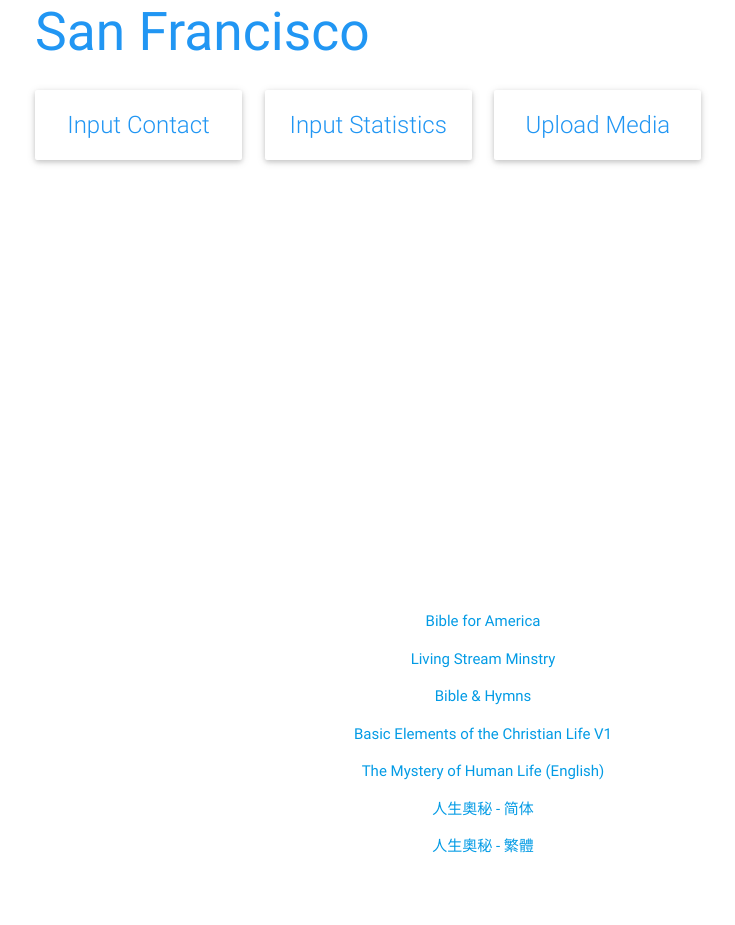
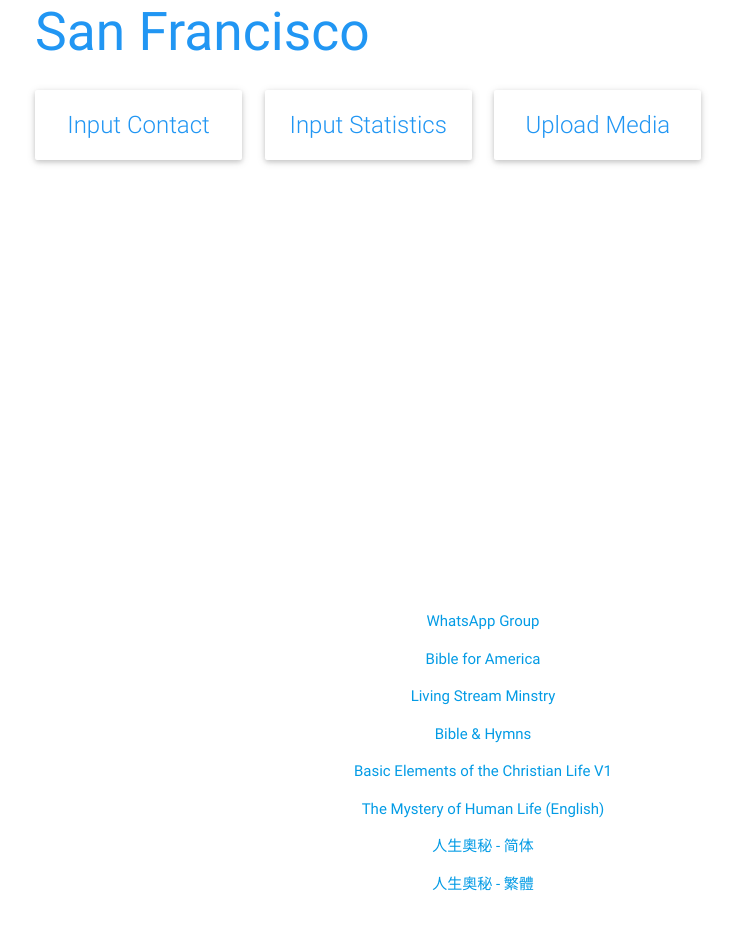
Before and after one commit to weihuali0509/gtca-sf-2018, a plain HTML site: page index.html in a window 1280 px wide. Shown: the part 735-1660 px from the top of the page, without its empty margins (157-892 px from the left). Before the commit the page ends 1623 px from the top, so only its background shows below. Drawn offline with Linux system fonts and the light colour scheme.

Commit message:
Add the whatsapp group link

```diff
--- a/index.html
+++ b/index.html
@@ -92,6 +92,9 @@
     </div>
     <!--Footer-->
     <footer id="contact" style="text-align:center">
+        <p>
+            <a href="https://chat.whatsapp.com/invite/6EWQHnh0Jv81hC17DfuuYj" color="white">WhatsApp Group</a>
+        </p>
       <p>
           <a href="http://biblesforamerica.org/" color="white">Bible for America</a>
       </p>
```
